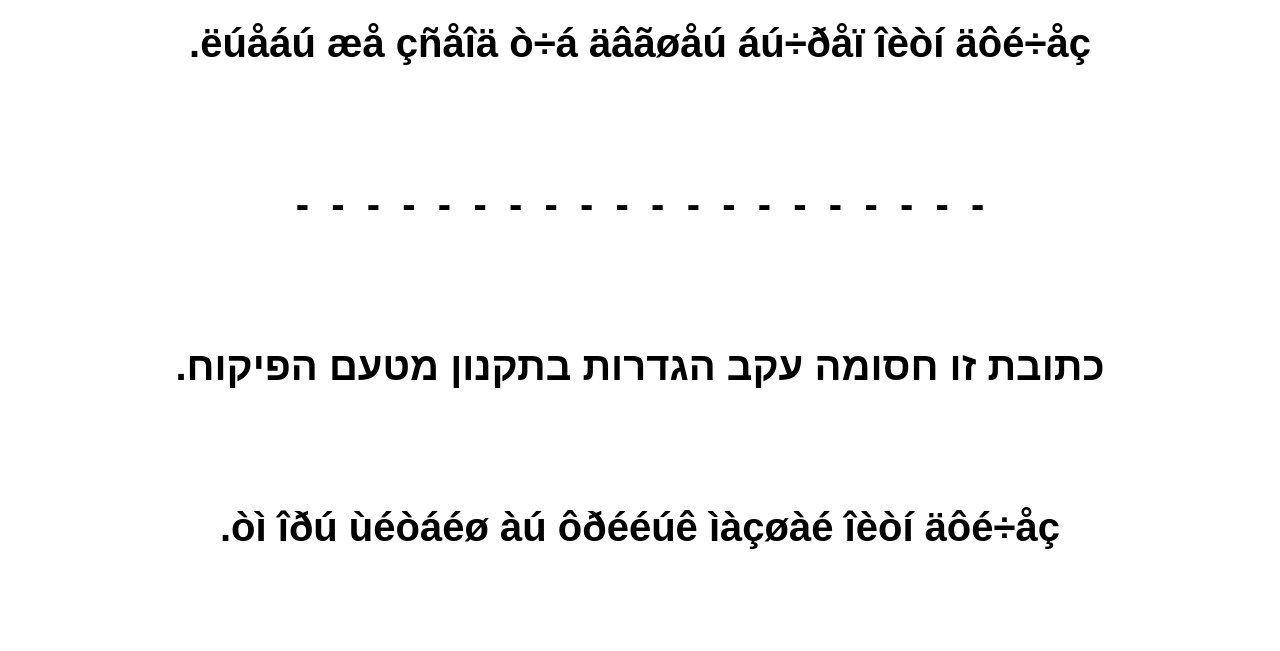
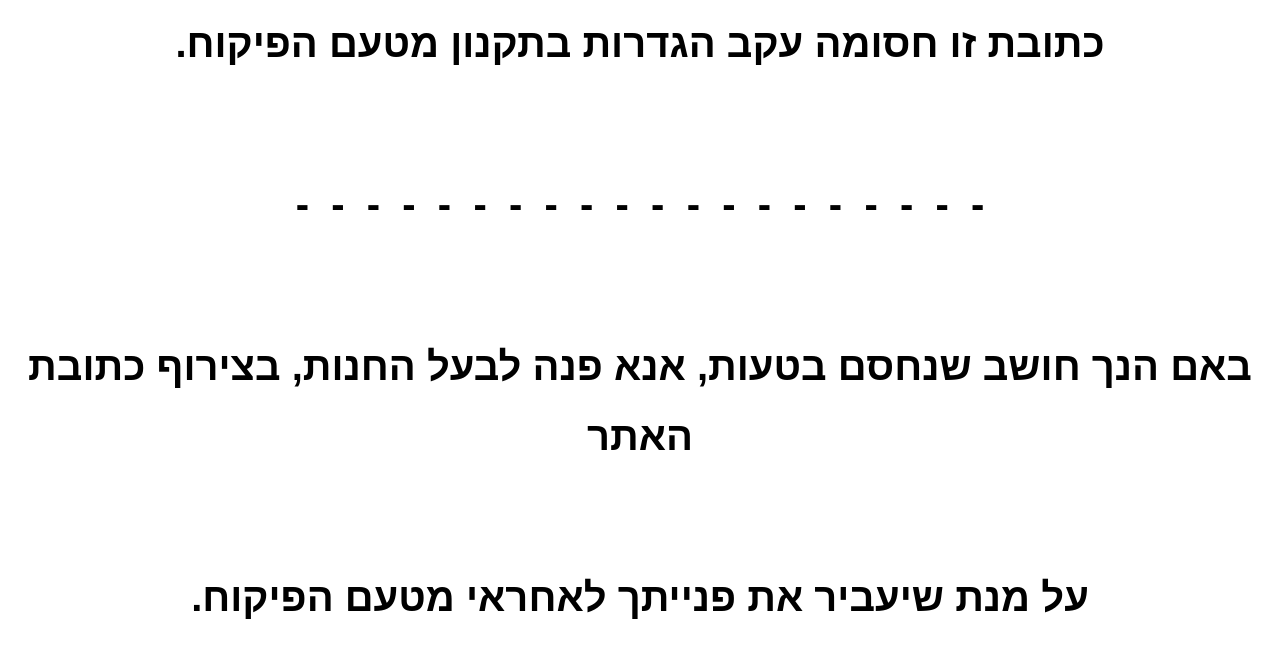
Before and after one commit to Shops-notice/Shops-notice, a plain HTML site: page index.html in a window 1280 px wide. Drawn offline with Linux system fonts and the light colour scheme.

Commit message:
Update index.html

```diff
--- a/index.html
+++ b/index.html
@@ -3,6 +3,7 @@ xmlns:o="urn:schemas-microsoft-com:office:office"
 xmlns:w="urn:schemas-microsoft-com:office:word"
 xmlns:m="http://schemas.microsoft.com/office/2004/12/omml"
 xmlns="http://www.w3.org/TR/REC-html40">
+<html lang="he">
 
 <head>
 <meta charset="UTF-8">
@@ -1603,8 +1604,7 @@ div.WordSection1
 <p class=MsoNormal align=center dir=RTL style='text-align:center'><b><span
 lang=HE style='font-size:30.0pt;line-height:175%;font-family:"Arial",sans-serif;
 mso-ascii-font-family:Calibri;mso-ascii-theme-font:minor-latin;mso-hansi-font-family:
-Calibri;mso-hansi-theme-font:minor-latin;mso-bidi-theme-font:minor-bidi'>ëúåáú
-æå çñåîä ò÷á äâãøåú áú÷ðåï îèòí äôé÷åç.</span></b><span dir=LTR
+Calibri;mso-hansi-theme-font:minor-latin;mso-bidi-theme-font:minor-bidi'>כתובת זו חסומה עקב הגדרות בתקנון מטעם הפיקוח.</span></b><span dir=LTR
 style='font-size:30.0pt;line-height:175%'><o:p></o:p></span></p>
 
 <p class=MsoNormal align=center dir=RTL style='text-align:center'><span
@@ -1630,7 +1630,7 @@ Calibri;mso-hansi-theme-font:minor-latin;mso-bidi-theme-font:minor-bidi'><o:p>&n
 <p class=MsoNormal align=center dir=RTL style='text-align:center'><b><span
 lang=HE style='font-size:30.0pt;line-height:175%;font-family:"Arial",sans-serif;
 mso-ascii-font-family:Calibri;mso-ascii-theme-font:minor-latin;mso-hansi-font-family:
-Calibri;mso-hansi-theme-font:minor-latin;mso-bidi-theme-font:minor-bidi'>כתובת זו חסומה עקב הגדרות בתקנון מטעם הפיקוח.</span></b><span
+Calibri;mso-hansi-theme-font:minor-latin;mso-bidi-theme-font:minor-bidi'>באם הנך חושב שנחסם בטעות, אנא פנה לבעל החנות, בצירוף כתובת האתר</span></b><span
 lang=HE style='font-size:30.0pt;line-height:175%;font-family:"Arial",sans-serif;
 mso-ascii-font-family:Calibri;mso-ascii-theme-font:minor-latin;mso-hansi-font-family:
 Calibri;mso-hansi-theme-font:minor-latin;mso-bidi-theme-font:minor-bidi'><o:p></o:p></span></p>
@@ -1643,14 +1643,13 @@ Calibri;mso-hansi-theme-font:minor-latin;mso-bidi-theme-font:minor-bidi'><o:p>&n
 <p class=MsoNormal align=center dir=RTL style='text-align:center'><b><span
 lang=HE style='font-size:30.0pt;line-height:175%;font-family:"Arial",sans-serif;
 mso-ascii-font-family:Calibri;mso-ascii-theme-font:minor-latin;mso-hansi-font-family:
-Calibri;mso-hansi-theme-font:minor-latin;mso-bidi-theme-font:minor-bidi'>òì îðú
-ùéòáéø àú ôðééúê ìàçøàé îèòí äôé÷åç.</span></b><span lang=HE style='font-size:
+Calibri;mso-hansi-theme-font:minor-latin;mso-bidi-theme-font:minor-bidi'>על מנת שיעביר את פנייתך לאחראי מטעם הפיקוח.</span></b><span lang=HE style='font-size:
 30.0pt;line-height:175%;font-family:"Arial",sans-serif;mso-ascii-font-family:
 Calibri;mso-ascii-theme-font:minor-latin;mso-hansi-font-family:Calibri;
 mso-hansi-theme-font:minor-latin;mso-bidi-theme-font:minor-bidi'><o:p></o:p></span></p>
 
 <p class=MsoNormal align=center dir=RTL style='text-align:center'><span
-dir=LTR style='font-size:22.0pt;line-height:107%'><o:p>&nbsp;</o:p></span></p>
+dir=LTR style='font-size:30.0pt;line-height:175%'><o:p>&nbsp;</o:p></span></p>
 
 </div>
 
```
